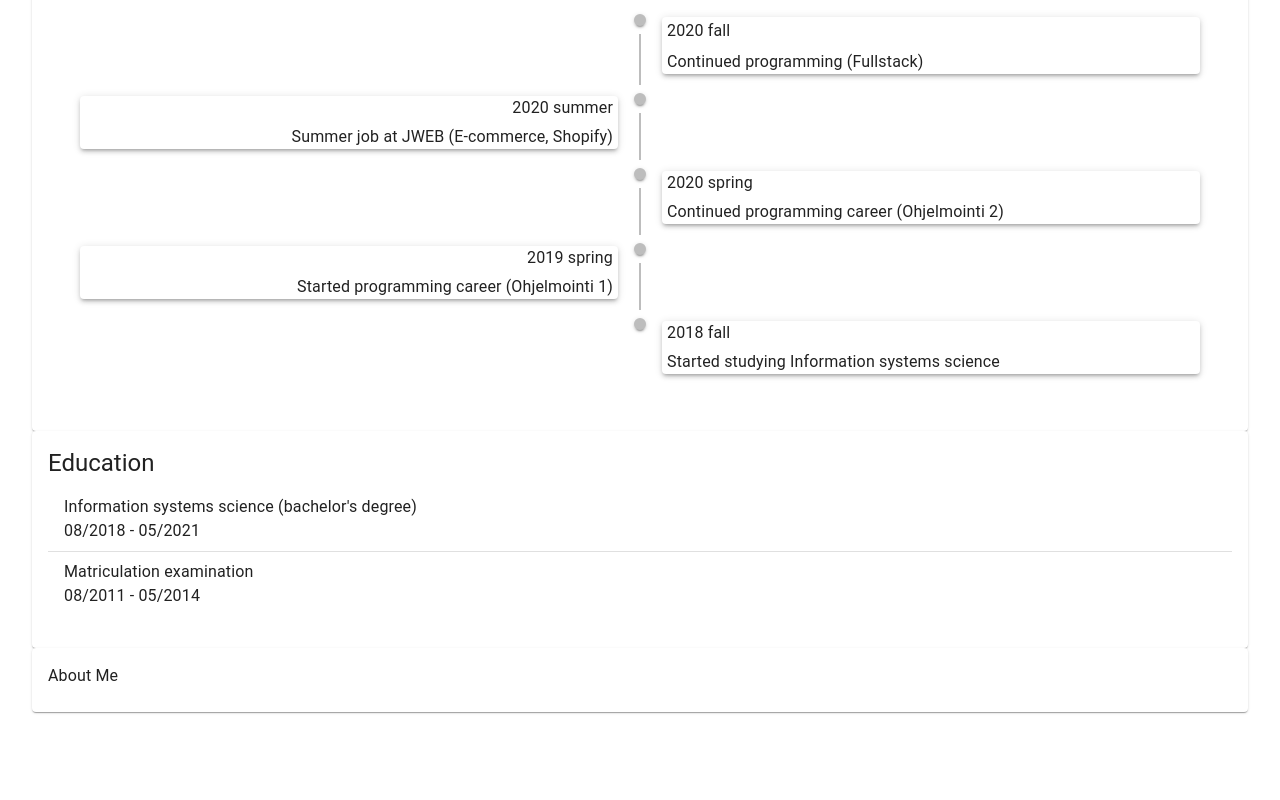
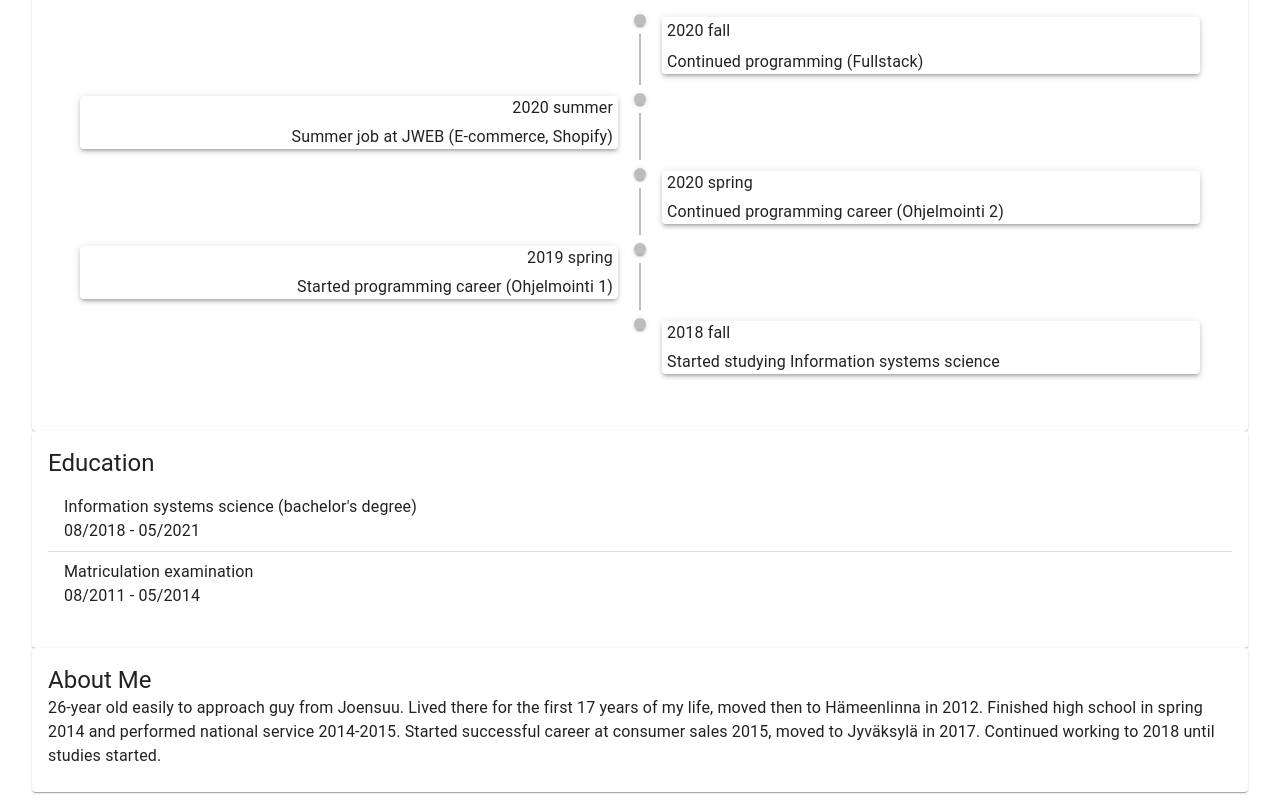
Before and after one commit to Rikkerikardo/projectCV, a React (Create React App) app: page / in a window 1280 px wide. Shown: the part 618-1418 px from the top of the page. Before the commit the page ends 1338 px from the top, so only its background shows below. Built offline with nearby package versions, Linux system fonts and the light colour scheme.

Commit message:
content to about me

```diff
--- a/src/components/about.js
+++ b/src/components/about.js
@@ -1,11 +1,15 @@
 import { Card, CardContent, Typography } from "@material-ui/core"
 
 const AboutMe = () => {
+  const age = new Date().getFullYear() - 1995
 
     return (
         <Card>
         <CardContent>
-        <Typography>About Me</Typography>
+        <Typography variant="h5" >About Me</Typography>
+        <Typography>
+          {age}-year old easily to approach guy from Joensuu. Lived there for the first 17 years of my life, moved then to Hämeenlinna in 2012. Finished high school in spring 2014 and performed national service 2014-2015. Started successful career at consumer sales 2015, moved to Jyväksylä in 2017. Continued working to 2018 until studies started.
+        </Typography>
       </CardContent>
       </Card>
     )
```
